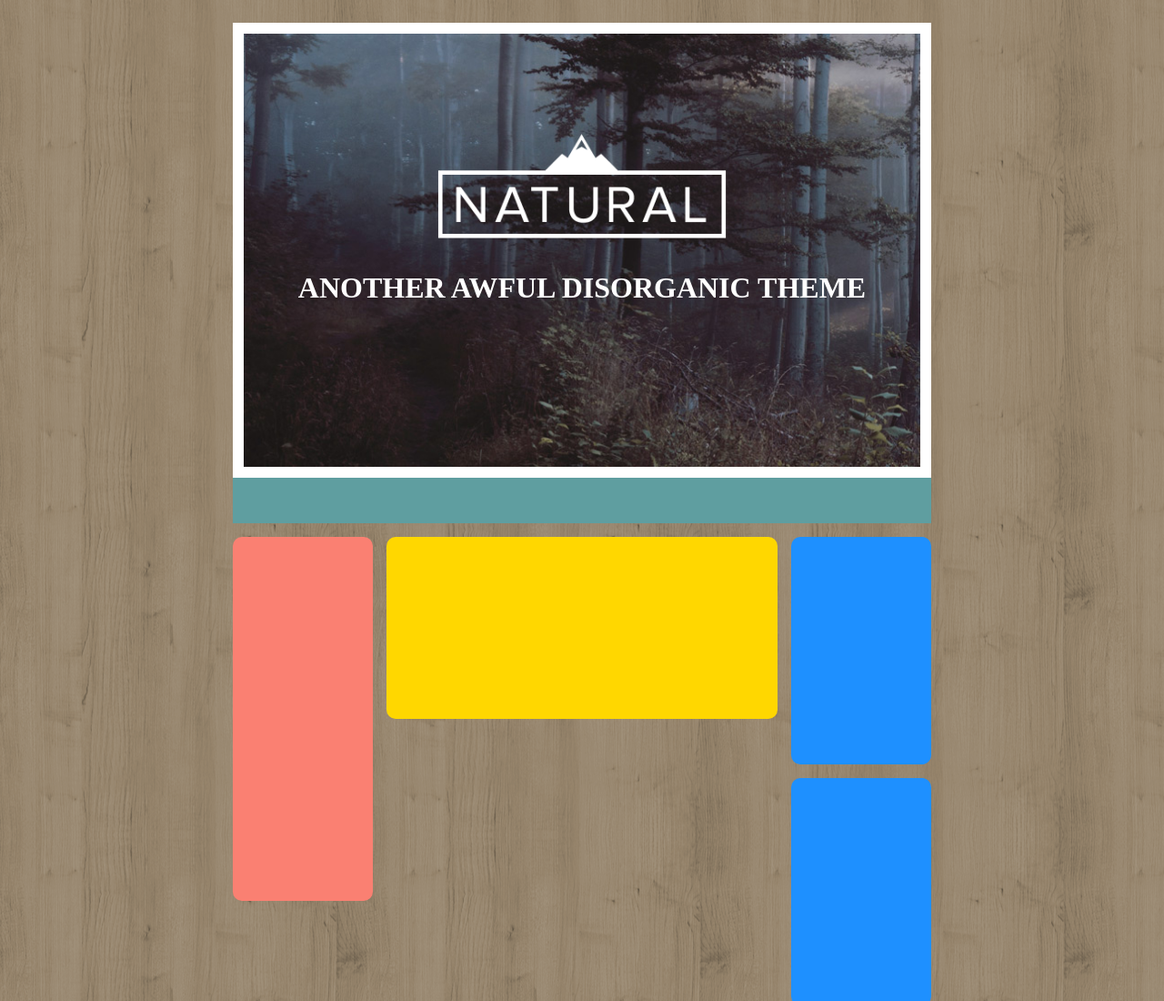
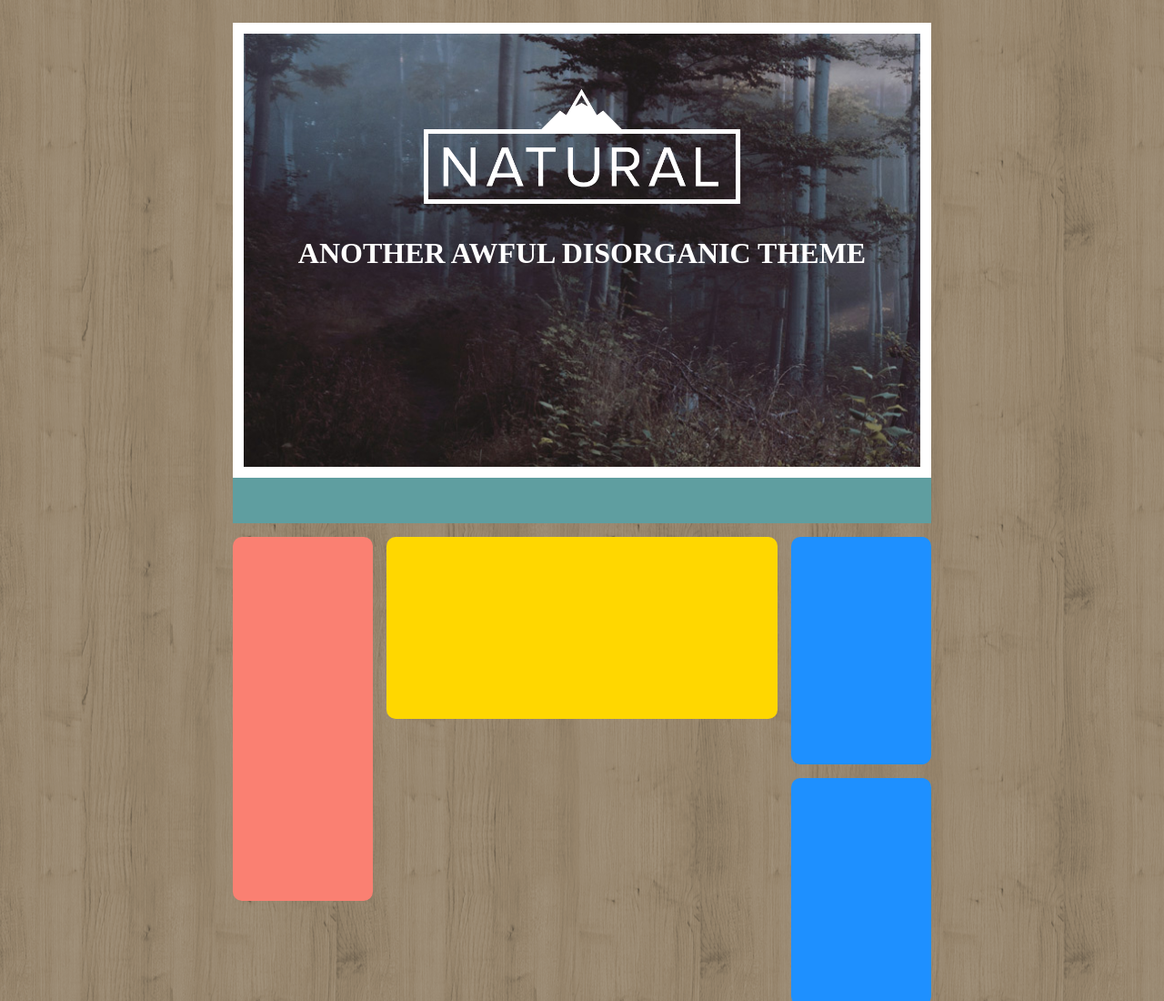
Before and after one commit to luigi-smilzo/htmlcss-struttura-wp, a plain HTML site: page index.html in a window 1280 px wide. Shown: the top 1100 px of the page at 91% size. Drawn offline with Linux system fonts and the light colour scheme.

Commit message:
Header v.2

```diff
--- a/css/style.css
+++ b/css/style.css
@@ -26,17 +26,19 @@ body {
   background-image: url(../img/background-banner.jpeg);
   background-size: cover;
   margin-top: 25px;
+  padding-top: 5%;
   border: 12px solid white;
-  text-align: center;
-  padding-top: 90px;
 }
 
 .box-header img {
-  width: 50%;
+  width: 55%;
+  display: block;
+  margin: auto;
 }
 
 .box-header h1 {
-  font-family: montserrat;
+  text-align: center;
+  font-family: 'montserrat';
   text-transform: uppercase;
   color: white;
 }
```
